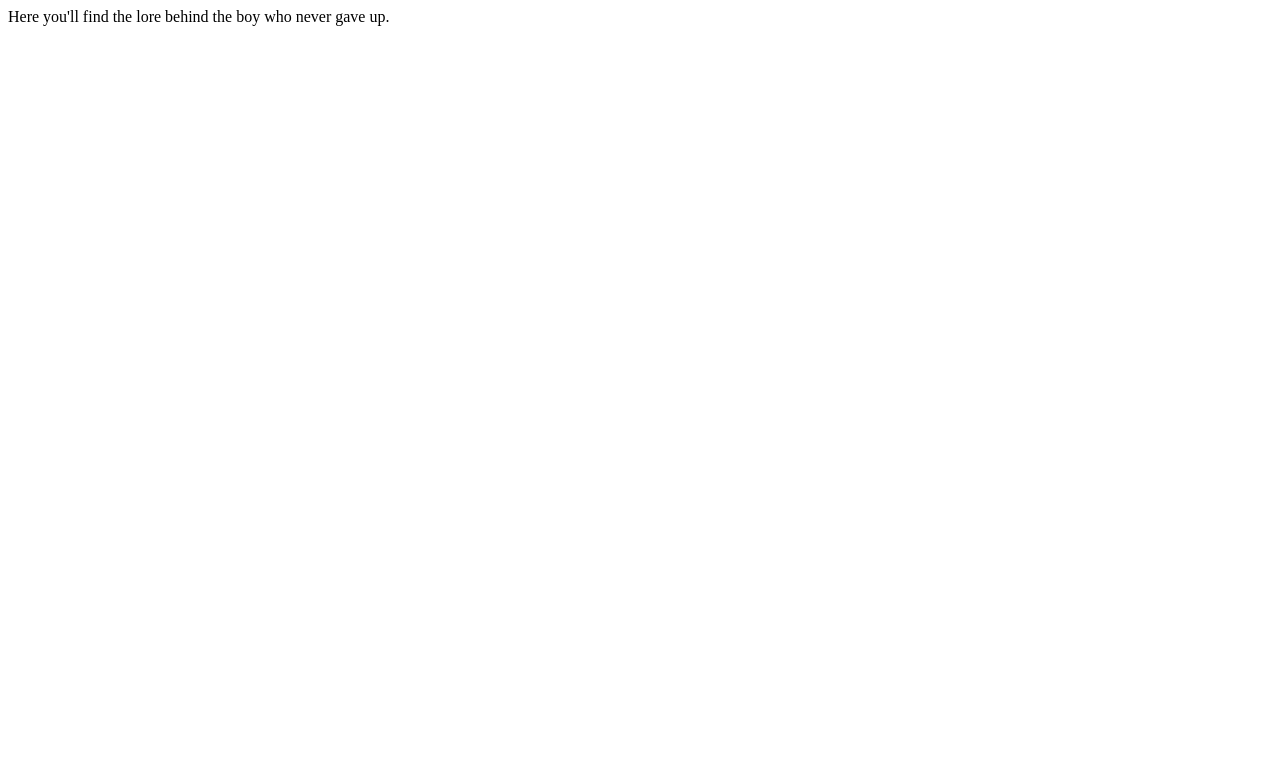
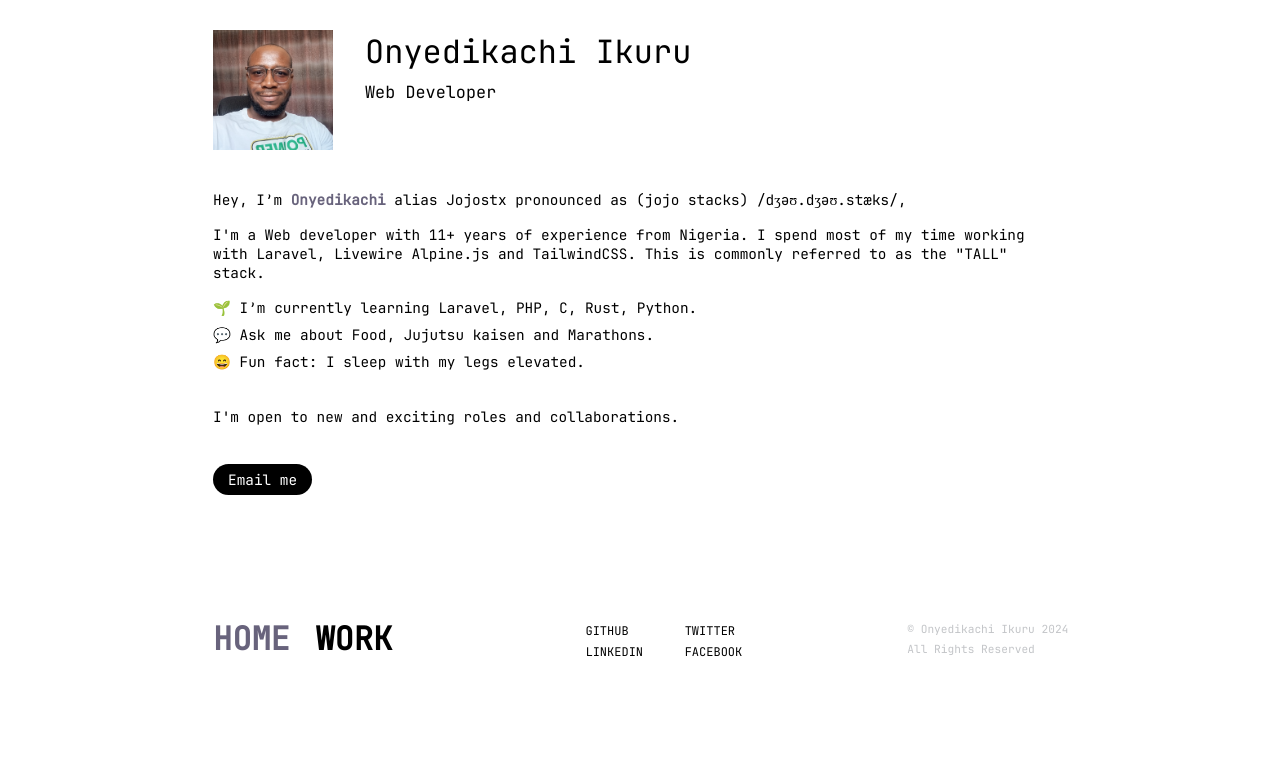
Before and after one commit to jojostx/dicashi, a plain HTML site: page index.html in a window 1280 px wide. Drawn offline with Linux system fonts and the light colour scheme.

Commit message:
JJK-101 :: implement home page

```diff
--- a/index.html
+++ b/index.html
@@ -1,11 +1,90 @@
 <!DOCTYPE html>
 <html lang="en">
+
 <head>
   <meta charset="UTF-8">
   <meta name="viewport" content="width=device-width, initial-scale=1.0">
+  <link rel="stylesheet" href="styles.css">
   <title>Ikuru Onyedikachi</title>
 </head>
+
 <body>
-  Here you'll find the lore behind the boy who never gave up.
+  <div class="main">
+    <div class="content">
+      <div id="about" class="container">
+        <div class="profile">
+          <div class="photo"><img src="images/profile.jpg" alt="Onyedikachi's portrait photo"></div>
+          <div class="name">
+            <h2 class="tag-line">Onyedikachi Ikuru</h2>
+            <h3>Web Developer</h3>
+          </div>
+        </div>
+        <div class="bio">
+          <div class="bio-lead">
+            <p>
+              Hey, I’m <span class="bio-name">Onyedikachi</span> <span class="bio-text-light">alias Jojostx pronounced
+                as (jojo stacks)
+                /dʒəʊ.dʒəʊ.stæks/</span>,
+            </p>
+          </div>
+          <div class="bio-main">
+            <p>
+              I'm a Web developer with 11+ years of experience from Nigeria.
+              I spend most of my time working with Laravel, Livewire Alpine.js and TailwindCSS.
+              This is commonly referred to as the "TALL" stack.
+            </p>
+          </div>
+          <div class="bio-sub">
+            <ul>
+              <li class="bio-info">
+                🌱 I’m currently learning Laravel, PHP, C, Rust, Python.
+              </li>
+              <li class="bio-info">
+                💬 Ask me about Food, Jujutsu kaisen and Marathons.
+              </li>
+              <li class="bio-info">
+                😄 Fun fact: I sleep with my legs elevated.
+              </li>
+            </ul>
+          </div>
+        </div>
+        <div class="cta">
+          <div class="bio-wip">
+            <p>I'm open to new and exciting roles and collaborations.</p>
+          </div>
+          <div>
+            <a name="email-me" href="mailto:ikuskid7@gmail.com" aria-label="Button" class="btn-primary">
+              <span>Email me</span>
+            </a>
+          </div>
+        </div>
+      </div>
+    </div>
+    <footer class="footer content">
+      <div class="footerLinks container">
+        <span class="footerLinksBlock--first">
+          <a data-label="index" href="/" class="footerLink u-Route footerLink--active">HOME</a>
+          <a data-label="projects" href="#" class="footerLink u-Route">WORK</a>
+        </span>
+
+        <div class="footerLinksBlock-middle">
+          <span class="footerLinksBlock">
+            <a href="https://github.com/jojostx/" target="_blank">Github</a><br>
+            <a href="https://www.linkedin.com/in/onyedikachi-ikuru-1a2bb6108/" target="_blank">Linkedin</a>
+          </span>
+
+          <span class="footerLinksBlock">
+            <a href="https://twitter.com/Angel_Ikuru" target="_blank">Twitter</a><br>
+            <a href="https://www.facebook.com/ikuru.onyedikachi/" target="_blank">Facebook</a><br>
+          </span>
+        </div>
+
+        <span class="footerLinksBlock--last footerLinksBlock footerLinksBlock--disclamer">
+          <span>© Onyedikachi Ikuru 2024<br>All Rights Reserved</span>
+        </span>
+      </div>
+    </footer>
+  </div>
 </body>
+
 </html>
--- /dev/null
+++ b/styles.css
@@ -0,0 +1,297 @@
+@font-face {
+  font-family: 'JetBrains Mono';
+  src:
+    url('fonts/JetBrainsMono-Regular.woff2') format('woff2'),
+    url('fonts/JetBrainsMono-Medium.woff2') format('woff2'),
+    url('fonts/JetBrainsMono-SemiBold.woff2') format('woff2'),
+    url('fonts/JetBrainsMono-Bold.woff2') format('woff2');
+  font-weight: normal;
+}
+
+:root {
+  --color-black-primary: #000000;
+  --color-black-secondary: #68637c;
+  --color-blue-primary: #afd1f5;
+  --color-blue-secondary: #0062cc;
+}
+
+html {
+  box-sizing: border-box;
+  font-size: 16px;
+  font-family: 'JetBrains Mono';
+}
+
+*,
+*:before,
+*:after {
+  box-sizing: inherit;
+}
+
+body,
+h1,
+h2,
+h3,
+h4,
+h5,
+h6,
+p,
+ol,
+ul {
+  margin: 0;
+  padding: 0;
+  font-weight: normal;
+}
+
+ol,
+ul {
+  list-style: none;
+}
+
+a {
+  text-decoration: none;
+}
+
+img {
+  max-width: 100%;
+  height: auto;
+}
+
+.color-black-primary {}
+
+.color-black-secondary {}
+
+.color-blue-primary {}
+
+.color-blue-secondary {}
+
+.main {
+  width: 100%;
+  height: 100vh;
+}
+
+.content {
+  align-items: center;
+  background-color: #fff;
+  display: flex;
+  flex-direction: column;
+  flex-wrap: nowrap;
+  gap: 300px;
+  height: min-content;
+  justify-content: flex-start;
+  overflow: hidden;
+  position: relative;
+  width: 100%;
+  padding: 30px 30px 50px;
+}
+
+#about {
+  display: flex;
+  flex-direction: column;
+  gap: 20px;
+  font-size: 0.9rem;
+}
+
+.bio-name {
+  font-weight: 600;
+  color: var(--color-black-secondary);
+}
+
+.bio-info {
+  margin-top: 0.5rem;
+  margin-bottom: 0.5rem;
+}
+
+.cta {
+  display: flex;
+  flex-direction: column;
+  gap: 20px;
+}
+
+.btn-primary {
+  background-color: var(--color-black-primary);
+  color: #fff;
+  border-radius: 100px;
+  padding: 6px 15px;
+}
+
+.profile {
+  display: flex;
+  gap: 2rem;
+}
+
+.photo {
+  min-width: 90px;
+  max-width: 120px;
+}
+
+.tag-line {
+  font-size: 2rem;
+  margin-bottom: 0.5rem;
+}
+
+.bio-lead,
+.bio-sub {
+  margin-bottom: 1rem;
+  margin-top: 1rem;
+}
+
+.bio-wip {
+  margin-bottom: 1.5rem;
+}
+
+.footer {
+  position: relative;
+  z-index: 70;
+}
+
+.footerLinks {
+  font-size: 13px;
+}
+
+.footerLinks {
+  text-align: center;
+  font-weight: 900;
+  font-size: 16px;
+  -webkit-user-select: none;
+  -moz-user-select: none;
+  -ms-user-select: none;
+  user-select: none;
+  text-transform: uppercase;
+  padding: 47px 0 53px;
+  background: #fff;
+  display: flex;
+  justify-content: space-between;
+  align-items: center;
+}
+
+.footerLinks a {
+  position: relative;
+  color: #000;
+  display: inline-block;
+  font-size: 3.75em;
+  line-height: .98333333em;
+  text-decoration: none;
+}
+
+.footerLinks a.footerLink {
+  font-size: 2rem;
+  font-weight: 600;
+  margin-right: 1rem;
+}
+
+.footerLinks a.footerLink--active {
+  pointer-events: none;
+  color: var(--color-black-secondary);
+}
+
+.footerLinksBlock a,
+.footerLinksBlock span {
+  font-size: 1em;
+  line-height: 1.75em;
+}
+
+.footerLinks a {
+  position: relative;
+  color: #000;
+  display: inline-block;
+  font-size: 0.75em;
+  line-height: .98333333em;
+  text-decoration: none;
+}
+
+.footerLinksBlock--sep.s1 {
+  margin: 0 -.9375em 0 -.875em;
+}
+
+.footerLinksBlock--sep.s2 {
+  margin: 0 -.75em 0 .9375em;
+}
+
+.footerLinksBlock--disclamer {
+  color: #c3c5c8;
+  font-size: 0.7rem;
+  text-transform: none;
+}
+
+.footerLinksBlock {
+  display: inline-block;
+  font-weight: 500;
+  text-align: left;
+  vertical-align: top;
+  position: relative;
+  letter-spacing: 0;
+  margin: .1875em -.125em 0 2.125em;
+}
+
+.container {
+  width: 70%;
+  max-width: 1440px;
+}
+
+.footerLinksBlock--first {
+  margin-right: 0;
+}
+
+@media (max-width: 764px) {
+  .footer {
+    padding-top: 0px;
+  }
+
+  .footerLinksBlock-middle {
+    display: flex;
+    flex-direction: column;
+  }
+
+  .container {
+    width: 100%;
+  }
+
+  .profile {
+    display: flex;
+    padding-top: 1.2rem;
+    gap: 0.75rem;
+    flex-direction: column;
+  }
+
+  .cta {
+    display: flex;
+    flex-direction: column;
+    gap: 2px;
+  }
+
+  .footerLinks {
+    padding: 24px 0 0px;
+    display: flex;
+    flex-direction: column;
+    justify-content: flex-start;
+    align-items: flex-start;
+    max-width: 100%;
+  }
+
+  .footerLinksBlock {
+    margin-left: 0rem;
+  }
+
+  .footer.content {
+    align-items: flex-start;
+  }
+
+  .footerLinks a.footerLink {
+    margin-right: .8rem;
+    font-size: 1.2rem;
+  }
+
+  .bio-info {
+    margin-top: 0.8rem;
+    margin-bottom: 0.8rem;
+  }
+
+  .footerLinksBlock--first {
+    margin-right: 0;
+    margin-bottom: 2rem;
+  }
+
+  .footerLinksBlock--last {
+    margin-top: 2rem
+  }
+}
```
Also changed, not shown: fonts/JetBrainsMono-Bold.woff2 (added), fonts/JetBrainsMono-BoldItalic.woff2 (added), fonts/JetBrainsMono-ExtraBold.woff2 (added), fonts/JetBrainsMono-ExtraBoldItalic.woff2 (added), fonts/JetBrainsMono-ExtraLight.woff2 (added), fonts/JetBrainsMono-ExtraLightItalic.woff2 (added), fonts/JetBrainsMono-Italic.woff2 (added), fonts/JetBrainsMono-Light.woff2 (added), fonts/JetBrainsMono-LightItalic.woff2 (added), fonts/JetBrainsMono-Medium.woff2 (added), fonts/JetBrainsMono-MediumItalic.woff2 (added), fonts/JetBrainsMono-Regular.woff2 (added), fonts/JetBrainsMono-SemiBold.woff2 (added), fonts/JetBrainsMono-SemiBoldItalic.woff2 (added), 3 more files.
